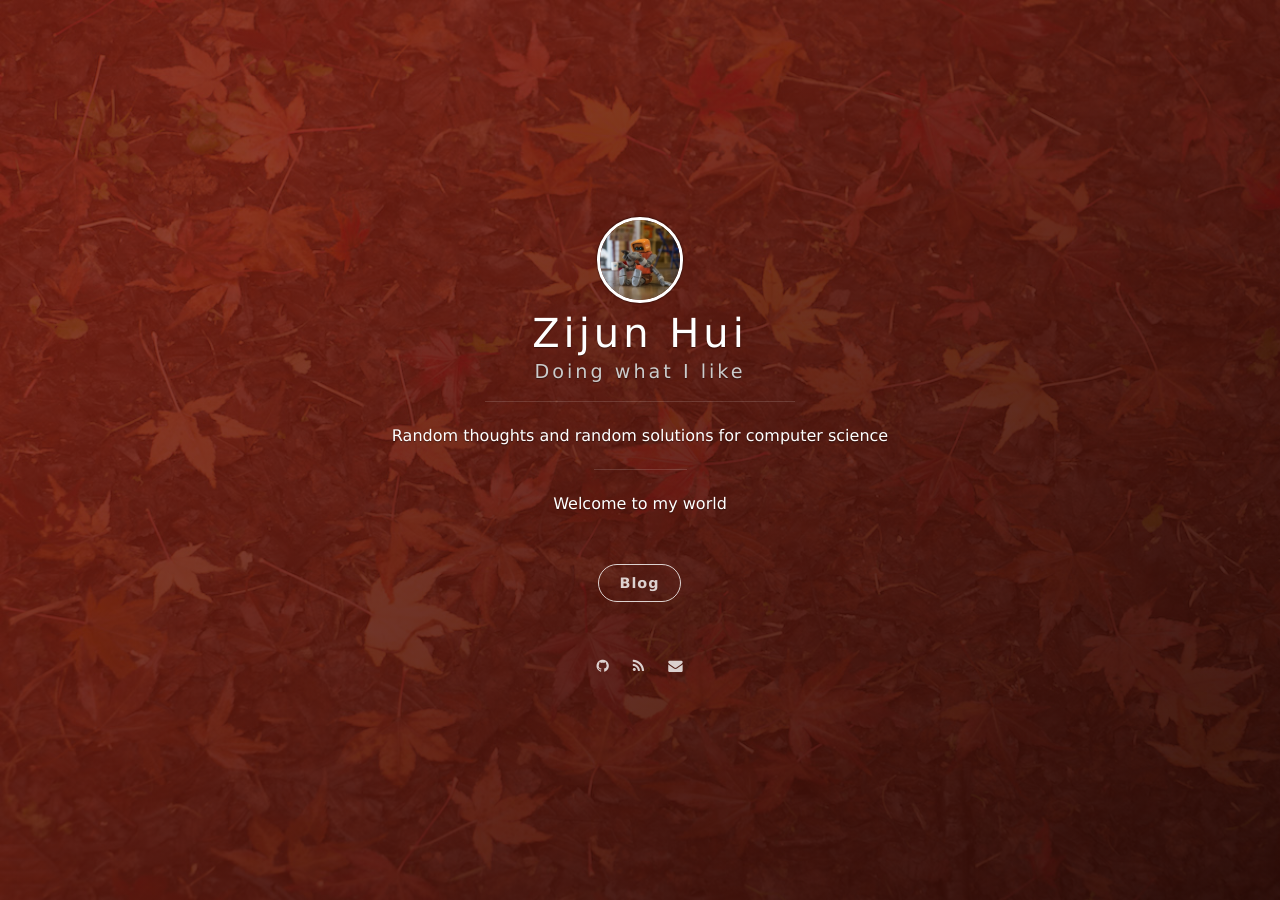
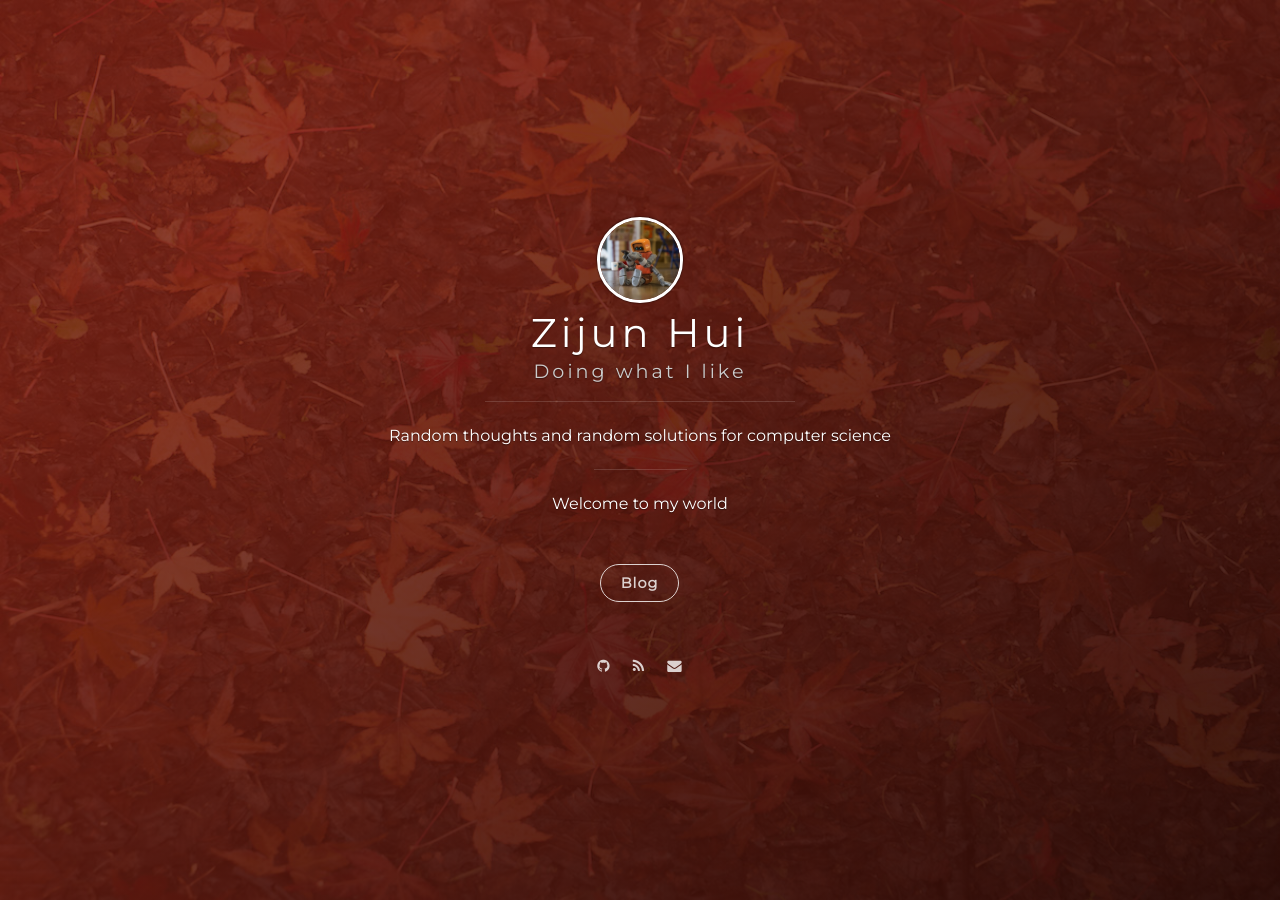
Before and after one commit to ZijunH/zijunh.github.io, a Jekyll site: the page built from index.html, in a window 1280 px wide. Built offline with Jekyll 4.4.1, drawn with Linux system fonts in a browser that asks for light colours; nearby versions of some CDN libraries; the list of posts is cut into pages by our own code.

Commit message:
Font update

```diff
--- a/_includes/head.html
+++ b/_includes/head.html
@@ -23,6 +23,7 @@
 
   <link rel="stylesheet" href="{{ "/css/main.css" | prepend: site.baseurl }}">
   <link href="//netdna.bootstrapcdn.com/font-awesome/4.1.0/css/font-awesome.min.css" rel="stylesheet">
+  <link href="https://fonts.googleapis.com/css?family=Montserrat" rel="stylesheet">
 
   <link rel="canonical" href="{{ page.url | replace:'index.html','' | prepend: site.baseurl | prepend: site.url }}">
   <link rel="alternate" type="application/rss+xml" title="{{ site.title }}" href="{{ "/feed.xml" | prepend: site.baseurl | prepend: site.url }}">
--- a/_sass/variables.scss
+++ b/_sass/variables.scss
@@ -22,7 +22,7 @@ $link-color:        $primary-color;
 $hover-color:       darken($link-color, 15%);
 $body-color:        darken($gray-darker, 15%);
 
-$sans-font:         "ff-tisa-web-pro-1","ff-tisa-web-pro-2","Lucida Grande","Hiragino Sans GB","Hiragino Sans GB W3","Microsoft YaHei","WenQuanYi Micro Hei",sans-serif;
-$serif-font:        "ff-tisa-web-pro-1","ff-tisa-web-pro-2","Lucida Grande","Hiragino Sans GB","Hiragino Sans GB W3","Microsoft YaHei","WenQuanYi Micro Hei",sans-serif;
+$sans-font:         "Montserrat","ff-tisa-web-pro-1","ff-tisa-web-pro-2","Lucida Grande","Hiragino Sans GB","Hiragino Sans GB W3","Microsoft YaHei","WenQuanYi Micro Hei",sans-serif;
+$serif-font:        "Montserrat","ff-tisa-web-pro-1","ff-tisa-web-pro-2","Lucida Grande","Hiragino Sans GB","Hiragino Sans GB W3","Microsoft YaHei","WenQuanYi Micro Hei",sans-serif;
 
 $border-radius:     3px;
```
